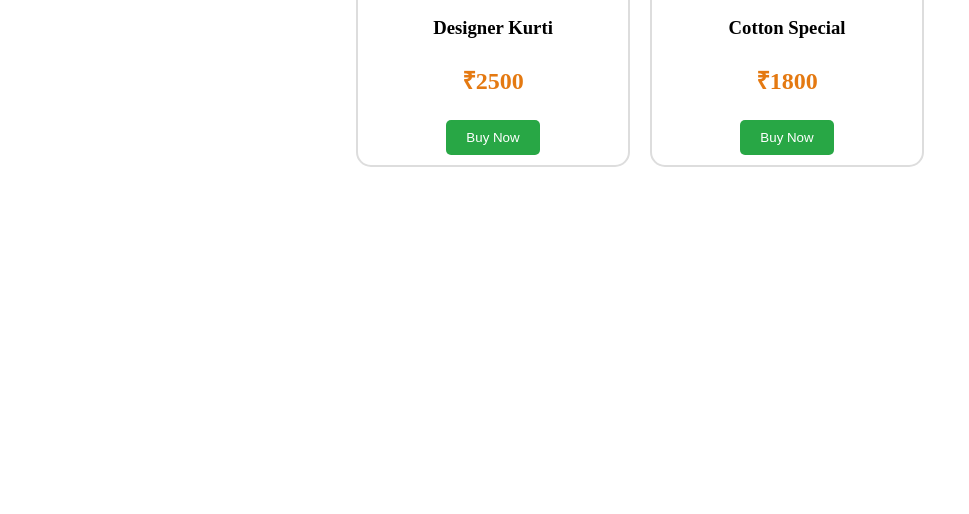
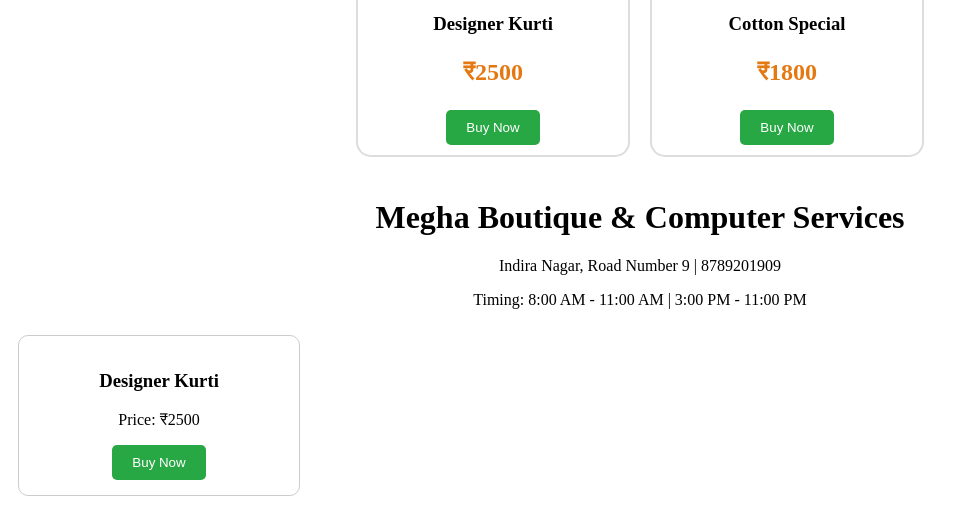
Before and after one commit to jitendrakumar8651502471-arch/megha-boutique, a Flask app: page / in a window 1280 px wide. Shown: the part 1475-1989 px from the top of the page, without its empty margins (0-969 px from the left). Before the commit the page ends 1642 px from the top, so only its background shows below. Run offline with Flask 3, Linux system fonts and the light colour scheme.

Commit message:
Update index.html

```diff
--- a/templates/index.html
+++ b/templates/index.html
@@ -65,3 +65,46 @@
 
     </div>
 </section>
+<!DOCTYPE html>
+<html lang="hi">
+<head>
+<style>
+    /* Styling for Shop */
+    .product-card { border: 1px solid #ccc; padding: 15px; width: 250px; text-align: center; border-radius: 10px; display: inline-block; margin: 10px; }
+    .buy-btn { background-color: #28a745; color: white; border: none; padding: 10px 20px; cursor: pointer; border-radius: 5px; }
+    #payment-section { display: none; margin-top: 20px; padding: 20px; border: 2px solid #28a745; }
+</style>
+</head>
+<body>
+
+<!-- Shop Header -->
+<header style="text-align:center;">
+    <h1>Megha Boutique & Computer Services</h1>
+    <p>Indira Nagar, Road Number 9 | 8789201909</p>
+    <p>Timing: 8:00 AM - 11:00 AM | 3:00 PM - 11:00 PM</p>
+</header>
+
+<!-- Product Display -->
+<div class="product-card">
+    <h3>Designer Kurti</h3>
+    <p>Price: ₹2500</p>
+    <button class="buy-btn" onclick="showPayment()">Buy Now</button>
+</div>
+
+<!-- Payment Section (Jo button dabane par khulega) -->
+<div id="payment-section">
+    <h2>Payment Karein</h2>
+    <p>QR Code scan karein ya niche diye gaye option par click karein:</p>
+    <img src="136171.jpg" alt="QR Code" width="200">
+    <br>
+    <a href="upi://pay?pa=7277188291@ptyes&pn=Jitendra%20Kumar&am=2500" style="padding:10px; background:#007bff; color:white; text-decoration:none;">Pay ₹2500 via UPI</a>
+</div>
+
+<script>
+    function showPayment() {
+        document.getElementById('payment-section').style.display = 'block';
+    }
+</script>
+
+</body>
+</html>
```
